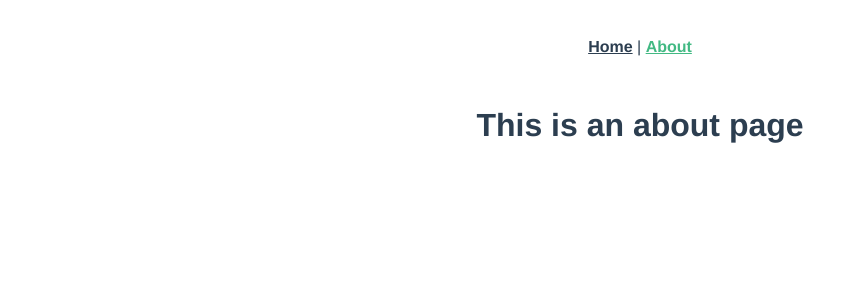
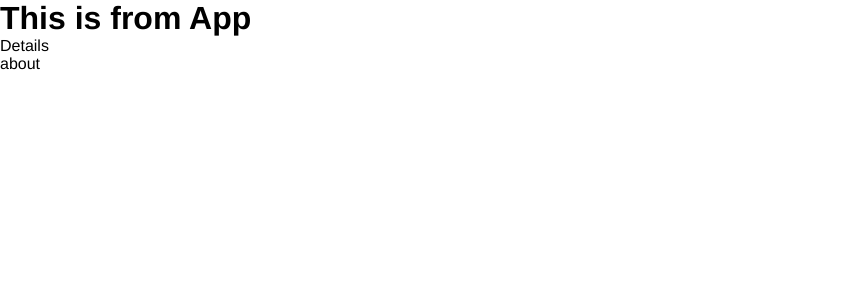
Before and after one commit to amyrsaalehi/digikala-task-with-vue, a Vue app: page /about in a window 1280 px wide. Shown: the top 300 px of the page, without its empty margins (0-866 px from the left). Built offline with nearby package versions, Linux system fonts and the light colour scheme.

Commit message:
feat(views): views are now inited and router works properly

```diff
--- a/src/App.vue
+++ b/src/App.vue
@@ -1,30 +1,17 @@
 <template>
-  <div id="nav">
-    <router-link to="/">Home</router-link> |
-    <router-link to="/about">About</router-link>
-  </div>
-  <router-view/>
+  <h1>This is from App</h1>
+  <router-view />
 </template>
 
 <style>
+* {
+  padding: 0;
+  margin: 0;
+  box-sizing: border-box;
+}
 #app {
   font-family: Avenir, Helvetica, Arial, sans-serif;
   -webkit-font-smoothing: antialiased;
   -moz-osx-font-smoothing: grayscale;
-  text-align: center;
-  color: #2c3e50;
-}
-
-#nav {
-  padding: 30px;
-}
-
-#nav a {
-  font-weight: bold;
-  color: #2c3e50;
-}
-
-#nav a.router-link-exact-active {
-  color: #42b983;
 }
 </style>
--- a/src/components/HelloWorld.vue
+++ /dev/null
@@ -1,61 +0,0 @@
-<template>
-  <div class="hello">
-    <h1>{{ msg }}</h1>
-    <p>
-      For a guide and recipes on how to configure / customize this project,<br>
-      check out the
-      <a href="https://cli.vuejs.org" target="_blank" rel="noopener">vue-cli documentation</a>.
-    </p>
-    <h3>Installed CLI Plugins</h3>
-    <ul>
-      <li><a href="https://github.com/vuejs/vue-cli/tree/dev/packages/%40vue/cli-plugin-babel" target="_blank" rel="noopener">babel</a></li>
-      <li><a href="https://github.com/vuejs/vue-cli/tree/dev/packages/%40vue/cli-plugin-pwa" target="_blank" rel="noopener">pwa</a></li>
-      <li><a href="https://github.com/vuejs/vue-cli/tree/dev/packages/%40vue/cli-plugin-router" target="_blank" rel="noopener">router</a></li>
-      <li><a href="https://github.com/vuejs/vue-cli/tree/dev/packages/%40vue/cli-plugin-vuex" target="_blank" rel="noopener">vuex</a></li>
-      <li><a href="https://github.com/vuejs/vue-cli/tree/dev/packages/%40vue/cli-plugin-eslint" target="_blank" rel="noopener">eslint</a></li>
-    </ul>
-    <h3>Essential Links</h3>
-    <ul>
-      <li><a href="https://vuejs.org" target="_blank" rel="noopener">Core Docs</a></li>
-      <li><a href="https://forum.vuejs.org" target="_blank" rel="noopener">Forum</a></li>
-      <li><a href="https://chat.vuejs.org" target="_blank" rel="noopener">Community Chat</a></li>
-      <li><a href="https://twitter.com/vuejs" target="_blank" rel="noopener">Twitter</a></li>
-      <li><a href="https://news.vuejs.org" target="_blank" rel="noopener">News</a></li>
-    </ul>
-    <h3>Ecosystem</h3>
-    <ul>
-      <li><a href="https://router.vuejs.org" target="_blank" rel="noopener">vue-router</a></li>
-      <li><a href="https://vuex.vuejs.org" target="_blank" rel="noopener">vuex</a></li>
-      <li><a href="https://github.com/vuejs/vue-devtools#vue-devtools" target="_blank" rel="noopener">vue-devtools</a></li>
-      <li><a href="https://vue-loader.vuejs.org" target="_blank" rel="noopener">vue-loader</a></li>
-      <li><a href="https://github.com/vuejs/awesome-vue" target="_blank" rel="noopener">awesome-vue</a></li>
-    </ul>
-  </div>
-</template>
-
-<script>
-export default {
-  name: 'HelloWorld',
-  props: {
-    msg: String
-  }
-}
-</script>
-
-<!-- Add "scoped" attribute to limit CSS to this component only -->
-<style scoped>
-h3 {
-  margin: 40px 0 0;
-}
-ul {
-  list-style-type: none;
-  padding: 0;
-}
-li {
-  display: inline-block;
-  margin: 0 10px;
-}
-a {
-  color: #42b983;
-}
-</style>
--- a/src/router/index.js
+++ b/src/router/index.js
@@ -1,20 +1,23 @@
 import { createRouter, createWebHistory } from 'vue-router'
 import Home from '../views/Home.vue'
 
-const routes = [
-  {
+const routes = [{
         path: '/',
-    name: 'Home',
+        name: 'PLP',
         component: Home
     },
     {
-    path: '/about',
-    name: 'About',
-    // route level code-splitting
-    // this generates a separate chunk (about.[hash].js) for this route
-    // which is lazy-loaded when the route is visited.
-    component: () => import(/* webpackChunkName: "about" */ '../views/About.vue')
-  }
+        path: '/:title',
+        name: 'PDP',
+        component: () =>
+            import ('../views/Details.vue')
+    },
+    {
+        path: '/:pathMatch(.*)*',
+        name: 'NotFound',
+        component: () =>
+            import ('../views/404.vue'),
+    },
 ]
 
 const router = createRouter({
--- /dev/null
+++ b/src/views/404.vue
@@ -0,0 +1,10 @@
+<template>
+  <diV>404</diV>
+</template>
+
+<script>
+export default {};
+</script>
+
+<style>
+</style>
--- a/src/views/About.vue
+++ /dev/null
@@ -1,5 +0,0 @@
-<template>
-  <div class="about">
-    <h1>This is an about page</h1>
-  </div>
-</template>
--- /dev/null
+++ b/src/views/Details.vue
@@ -0,0 +1,11 @@
+<template>
+  Details
+  <div>{{ $route.params.title }}</div>
+</template>
+
+<script>
+export default {};
+</script>
+
+<style>
+</style>
--- a/src/views/Home.vue
+++ b/src/views/Home.vue
@@ -1,18 +1,8 @@
-<template>
-  <div class="home">
-    <img alt="Vue logo" src="../assets/logo.png">
-    <HelloWorld msg="Welcome to Your Vue.js App"/>
-  </div>
-</template>
+<template>Home</template>
 
 <script>
-// @ is an alias to /src
-import HelloWorld from '@/components/HelloWorld.vue'
-
 export default {
-  name: 'Home',
-  components: {
-    HelloWorld
-  }
-}
+  name: "Home",
+  components: {},
+};
 </script>
```
Also changed, not shown: src/assets/logo.png (deleted). Lines whose indentation alone changed are shown as unchanged.
